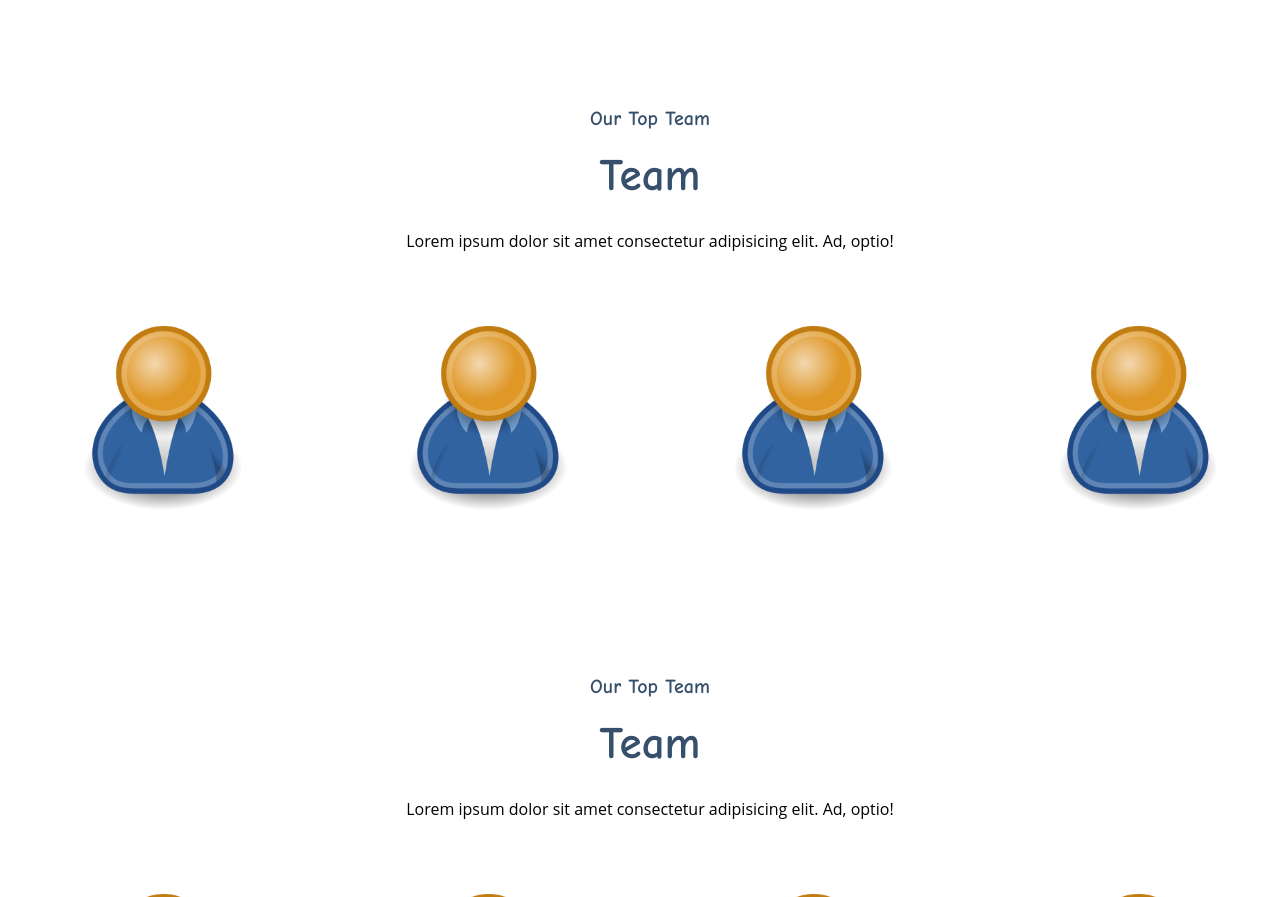
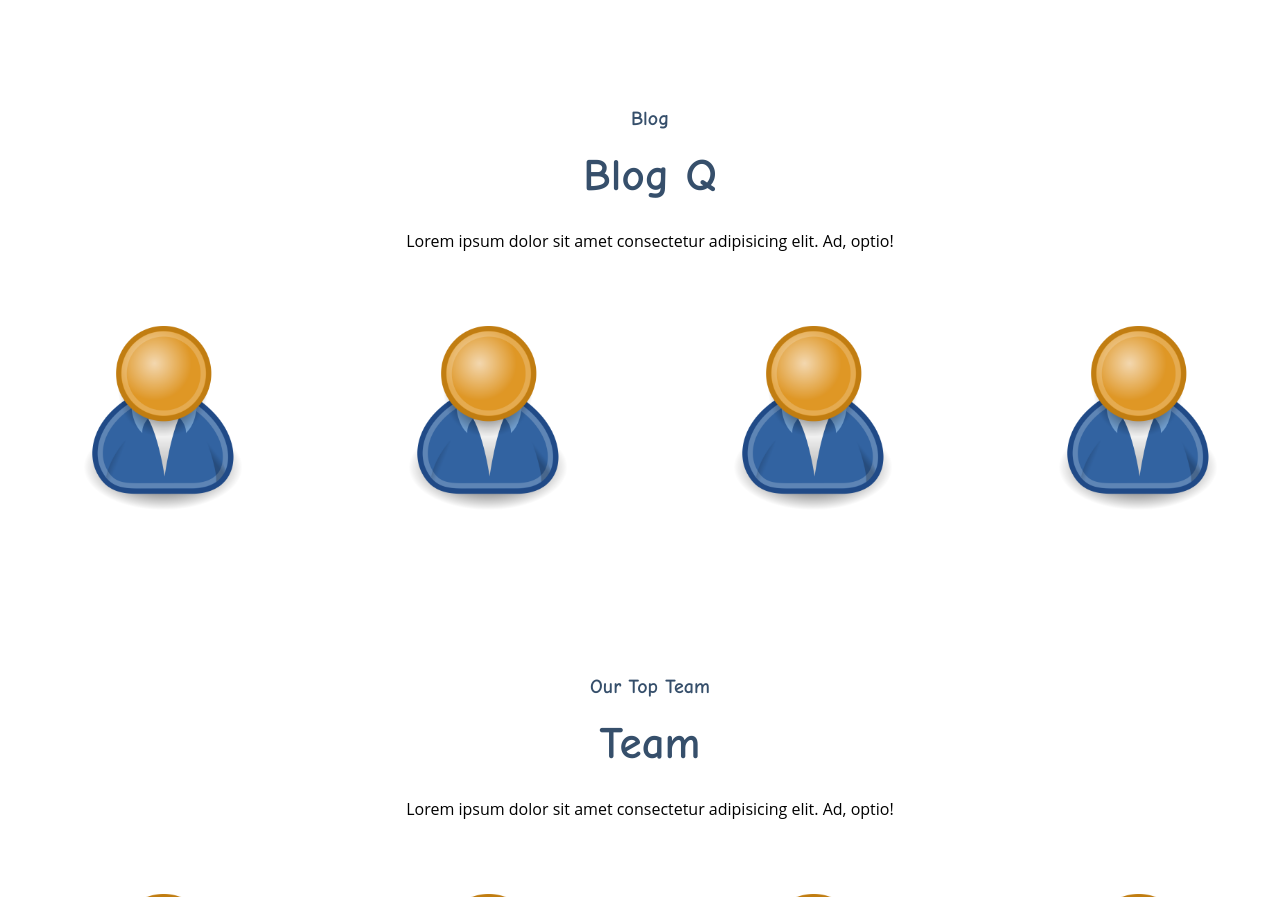
Before and after one commit to Marditeko/Final-Project, a plain HTML site: page index.html in a window 1280 px wide. Shown: the part 1718-2615 px from the top of the page. Drawn offline with Linux system fonts and the light colour scheme.

Commit message:
edit blog

```diff
--- a/index.html
+++ b/index.html
@@ -86,8 +86,8 @@
          <section id="blog">
             <div class="tengah">
                 <div class="kolom">
-                    <p class="deskripsi">Our Top Team</p>
-                    <h2>Team</h2>
+                    <p class="deskripsi">Blog</p>
+                    <h2>Blog Q</h2>
                     <p>Lorem ipsum dolor sit amet consectetur adipisicing elit. Ad, optio!</p>
                 </div>
 
```
